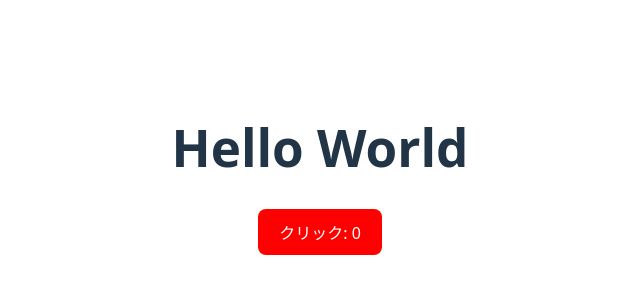
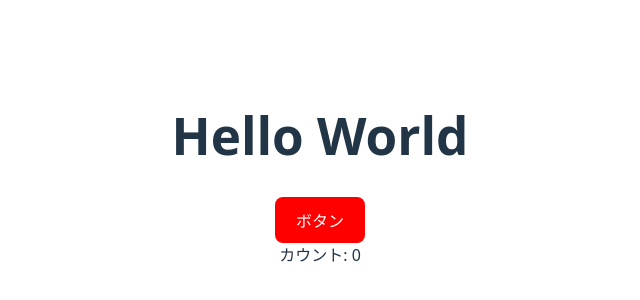
Before and after one commit to shotasato0/react-app, a React (Vite) app: page / in a window 1280 px wide. Shown: the part 230-530 px from the top of the page, without its empty margins (320-960 px from the left). Built offline with nearby package versions, Linux system fonts and the light colour scheme.

Commit message:
[add] Displayコンポーネントを追加しカウント表示を分離
ボタン内で行っていたカウント表示を新たに作成したDisplayコンポーネントに分離しました。

```diff
--- a/src/App.jsx
+++ b/src/App.jsx
@@ -3,6 +3,7 @@
 import viteLogo from "/vite.svg";
 import "./App.css";
 import Button from "./components/Button.jsx";
+import Display from "./components/Display/Display.jsx";
 
 function App() {
   const [count, setCount] = useState(0);
@@ -15,8 +16,9 @@
     <>
       <h1>Hello World</h1>
       <Button type="button" disabled={false} onClick={handleClick}>
-        クリック: {count}
+        ボタン
       </Button>
+      <Display count={count} />
     </>
   );
 }
--- /dev/null
+++ b/src/components/Display/Display.jsx
@@ -0,0 +1,11 @@
+function Display(props) {
+    const { count } = props
+
+    return (
+        <div>
+            カウント: {count}
+        </div>
+    )
+}
+
+export default Display;
```
